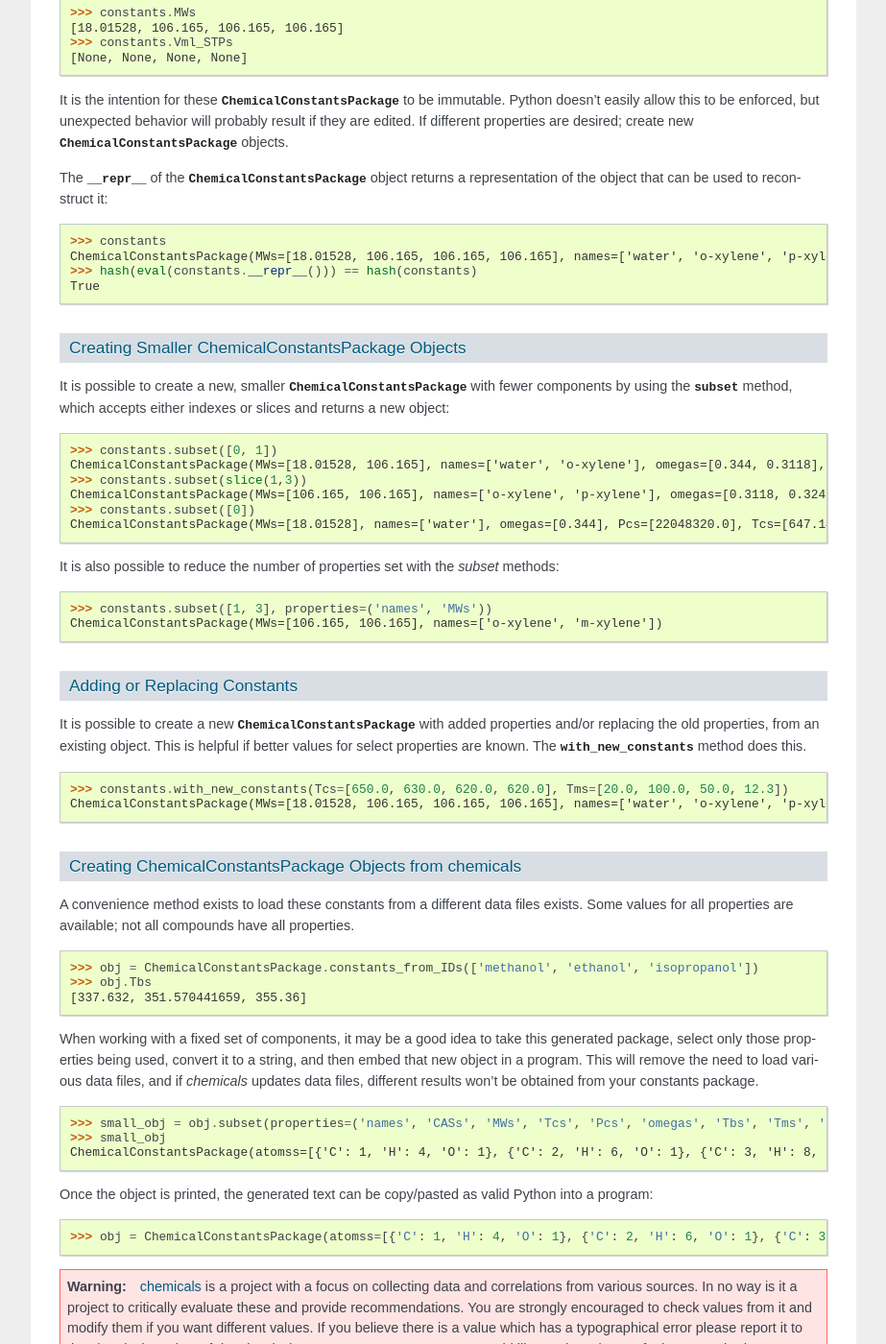
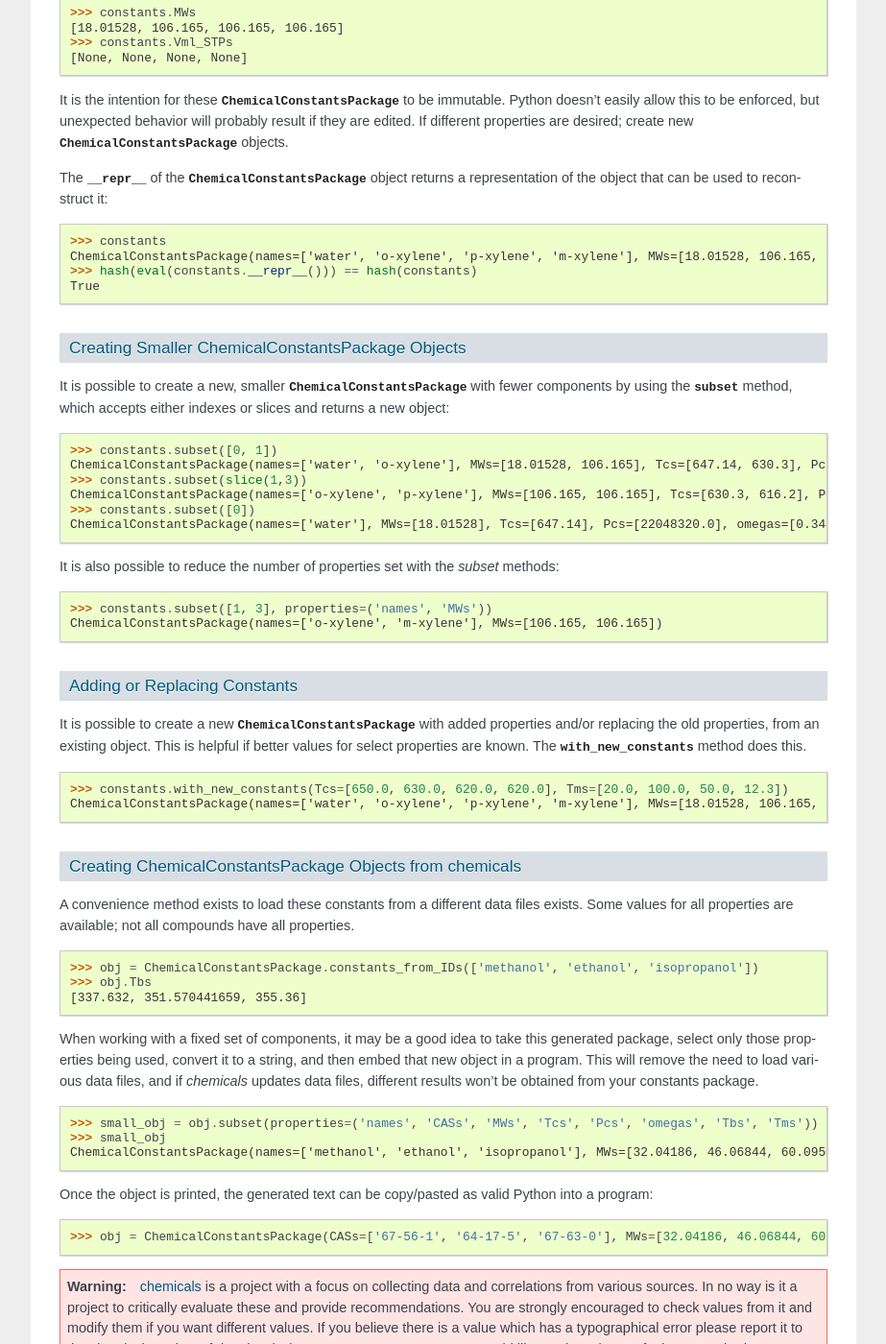
Before and after one commit to CalebBell/thermo, a Sphinx documentation site: the page built from docs/chemical_package_tutorial.rst, in a window 1280 px wide and 1400 px high, scrolled down 1231 px. Shown: the whole window at 96% size, without its empty margins (198-1121 px from the left). Built offline with Sphinx 7.4.7, drawn with Linux system fonts in a browser that asks for light colours; formulas are drawn with MathJax 3; pages that are not in the unit, such as notebooks, are missing from menus.

Commit message:
Code cleanup

```diff
--- a/docs/chemical_package_tutorial.rst
+++ b/docs/chemical_package_tutorial.rst
@@ -41,7 +41,7 @@ It is the intention for these :obj:`ChemicalConstantsPackage <thermo.chemical_pa
 The :obj:`__repr__ <thermo.chemical_package.ChemicalConstantsPackage.__repr__>` of the :obj:`ChemicalConstantsPackage <thermo.chemical_package.ChemicalConstantsPackage>` object returns a representation of the object that can be used to reconstruct it:
 
 >>> constants
-ChemicalConstantsPackage(MWs=[18.01528, 106.165, 106.165, 106.165], names=['water', 'o-xylene', 'p-xylene', 'm-xylene'], omegas=[0.344, 0.3118, 0.324, 0.331], Pcs=[22048320.0, 3732000.0, 3511000.0, 3541000.0], Tcs=[647.14, 630.3, 616.2, 617.0])
+ChemicalConstantsPackage(names=['water', 'o-xylene', 'p-xylene', 'm-xylene'], MWs=[18.01528, 106.165, 106.165, 106.165], Tcs=[647.14, 630.3, 616.2, 617.0], Pcs=[22048320.0, 3732000.0, 3511000.0, 3541000.0], omegas=[0.344, 0.3118, 0.324, 0.331])
 >>> hash(eval(constants.__repr__())) == hash(constants)
 True
 
@@ -51,24 +51,23 @@ Creating Smaller ChemicalConstantsPackage Objects
 It is possible to create a new, smaller :obj:`ChemicalConstantsPackage <thermo.chemical_package.ChemicalConstantsPackage>` with fewer components by using the :obj:`subset <thermo.chemical_package.ChemicalConstantsPackage.subset>` method, which accepts either indexes or slices and returns a new object:
 
 >>> constants.subset([0, 1])
-ChemicalConstantsPackage(MWs=[18.01528, 106.165], names=['water', 'o-xylene'], omegas=[0.344, 0.3118], Pcs=[22048320.0, 3732000.0], Tcs=[647.14, 630.3])
+ChemicalConstantsPackage(names=['water', 'o-xylene'], MWs=[18.01528, 106.165], Tcs=[647.14, 630.3], Pcs=[22048320.0, 3732000.0], omegas=[0.344, 0.3118])
 >>> constants.subset(slice(1,3))
-ChemicalConstantsPackage(MWs=[106.165, 106.165], names=['o-xylene', 'p-xylene'], omegas=[0.3118, 0.324], Pcs=[3732000.0, 3511000.0], Tcs=[630.3, 616.2])
+ChemicalConstantsPackage(names=['o-xylene', 'p-xylene'], MWs=[106.165, 106.165], Tcs=[630.3, 616.2], Pcs=[3732000.0, 3511000.0], omegas=[0.3118, 0.324])
 >>> constants.subset([0])
-ChemicalConstantsPackage(MWs=[18.01528], names=['water'], omegas=[0.344], Pcs=[22048320.0], Tcs=[647.14])
+ChemicalConstantsPackage(names=['water'], MWs=[18.01528], Tcs=[647.14], Pcs=[22048320.0], omegas=[0.344])
 
 It is also possible to reduce the number of properties set with the `subset` methods:
 
 >>> constants.subset([1, 3], properties=('names', 'MWs'))
-ChemicalConstantsPackage(MWs=[106.165, 106.165], names=['o-xylene', 'm-xylene'])
-
+ChemicalConstantsPackage(names=['o-xylene', 'm-xylene'], MWs=[106.165, 106.165])
 
 Adding or Replacing Constants
 ^^^^^^^^^^^^^^^^^^^^^^^^^^^^^
 It is possible to create a new :obj:`ChemicalConstantsPackage <thermo.chemical_package.ChemicalConstantsPackage>` with added properties and/or replacing the old properties, from an existing object. This is helpful if better values for select properties are known. The :obj:`with_new_constants <thermo.chemical_package.ChemicalConstantsPackage.with_new_constants>` method does this.
 
 >>> constants.with_new_constants(Tcs=[650.0, 630.0, 620.0, 620.0], Tms=[20.0, 100.0, 50.0, 12.3])
-ChemicalConstantsPackage(MWs=[18.01528, 106.165, 106.165, 106.165], names=['water', 'o-xylene', 'p-xylene', 'm-xylene'], omegas=[0.344, 0.3118, 0.324, 0.331], Pcs=[22048320.0, 3732000.0, 3511000.0, 3541000.0], Tcs=[650.0, 630.0, 620.0, 620.0], Tms=[20.0, 100.0, 50.0, 12.3])
+ChemicalConstantsPackage(names=['water', 'o-xylene', 'p-xylene', 'm-xylene'], MWs=[18.01528, 106.165, 106.165, 106.165], Tcs=[650.0, 630.0, 620.0, 620.0], Pcs=[22048320.0, 3732000.0, 3511000.0, 3541000.0], Tms=[20.0, 100.0, 50.0, 12.3], omegas=[0.344, 0.3118, 0.324, 0.331])
 
 Creating ChemicalConstantsPackage Objects from chemicals
 ^^^^^^^^^^^^^^^^^^^^^^^^^^^^^^^^^^^^^^^^^^^^^^^^^^^^^^^^
@@ -81,13 +80,13 @@ A convenience method exists to load these constants from a different data files
 
 When working with a fixed set of components, it may be a good idea to take this generated package, select only those properties being used, convert it to a string, and then embed that new object in a program. This will remove the need to load various data files, and if `chemicals` updates data files, different results won't be obtained from your constants package.
 
->>> small_obj = obj.subset(properties=('names', 'CASs', 'MWs', 'Tcs', 'Pcs', 'omegas', 'Tbs', 'Tms', 'atomss'))
+>>> small_obj = obj.subset(properties=('names', 'CASs', 'MWs', 'Tcs', 'Pcs', 'omegas', 'Tbs', 'Tms'))
 >>> small_obj
-ChemicalConstantsPackage(atomss=[{'C': 1, 'H': 4, 'O': 1}, {'C': 2, 'H': 6, 'O': 1}, {'C': 3, 'H': 8, 'O': 1}], CASs=['67-56-1', '64-17-5', '67-63-0'], MWs=[32.04186, 46.06844, 60.09502], names=['methanol', 'ethanol', 'isopropanol'], omegas=[0.5625, 0.646, 0.665], Pcs=[8215850.0, 6268000.0, 4764000.0], Tbs=[337.632383296, 351.570441659, 355.36], Tcs=[513.38, 514.71, 508.3], Tms=[175.15, 159.05, 183.65])
+ChemicalConstantsPackage(names=['methanol', 'ethanol', 'isopropanol'], MWs=[32.04186, 46.06844, 60.09502], CASs=['67-56-1', '64-17-5', '67-63-0'], Tcs=[513.38, 514.71, 508.3], Pcs=[8215850.0, 6268000.0, 4764000.0], Tms=[175.15, 159.05, 183.65], Tbs=[337.632383296, 351.570441659, 355.36], omegas=[0.5625, 0.646, 0.665])
 
 Once the object is printed, the generated text can be copy/pasted as valid Python into a program:
 
->>> obj = ChemicalConstantsPackage(atomss=[{'C': 1, 'H': 4, 'O': 1}, {'C': 2, 'H': 6, 'O': 1}, {'C': 3, 'H': 8, 'O': 1}], CASs=['67-56-1', '64-17-5', '67-63-0'], MWs=[32.04186, 46.06844, 60.09502], names=['methanol', 'ethanol', 'isopropanol'], omegas=[0.5589999999999999, 0.635, 0.665], Pcs=[8084000.0, 6137000.0, 4764000.0], Tbs=[337.65, 351.39, 355.36], Tcs=[512.5, 514.0, 508.3], Tms=[175.15, 159.05, 183.65])
+>>> obj = ChemicalConstantsPackage(CASs=['67-56-1', '64-17-5', '67-63-0'], MWs=[32.04186, 46.06844, 60.09502], names=['methanol', 'ethanol', 'isopropanol'], omegas=[0.5589999999999999, 0.635, 0.665], Pcs=[8084000.0, 6137000.0, 4764000.0], Tbs=[337.65, 351.39, 355.36], Tcs=[512.5, 514.0, 508.3], Tms=[175.15, 159.05, 183.65])
 
 
 .. warning::
```
Also changed, not shown: 3 other files.
